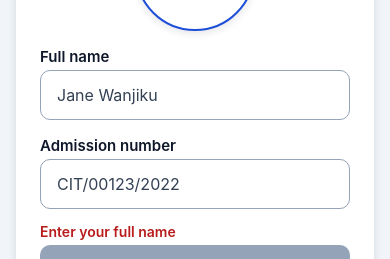
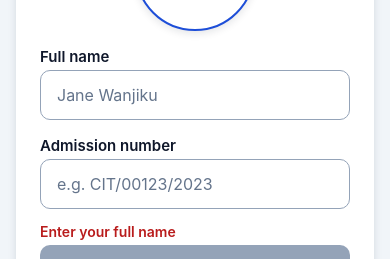
Before and after one commit to cictehro/at-reg, a React Native app: screen / in a window 390 px wide. Shown: the part 179-438 px from the top of the page. Built offline with nearby package versions, Linux system fonts and the light colour scheme.

Commit message:
Update SignUpForm.tsx

```diff
--- a/components/SignUpForm.tsx
+++ b/components/SignUpForm.tsx
@@ -67,7 +67,7 @@ export default function SignUpForm({ onSubmit }: Props) {
         value={name}
         onChangeText={setName}
         placeholder="Jane Wanjiku"
-        placeholderTextColor={colors.textSecondary}
+        placeholderTextColor={colors.placeholder}
         style={styles.input}
         autoCapitalize="words"
         returnKeyType="next"
@@ -79,8 +79,8 @@ export default function SignUpForm({ onSubmit }: Props) {
         ref={admissionRef}
         value={admissionNumber}
         onChangeText={setAdmissionNumber}
-        placeholder="CIT/00123/2022"
-        placeholderTextColor={colors.textSecondary}
+        placeholder="e.g. CIT/00123/2023"
+        placeholderTextColor={colors.placeholder}
         style={styles.input}
         autoCapitalize="characters"
         returnKeyType="done"
```
